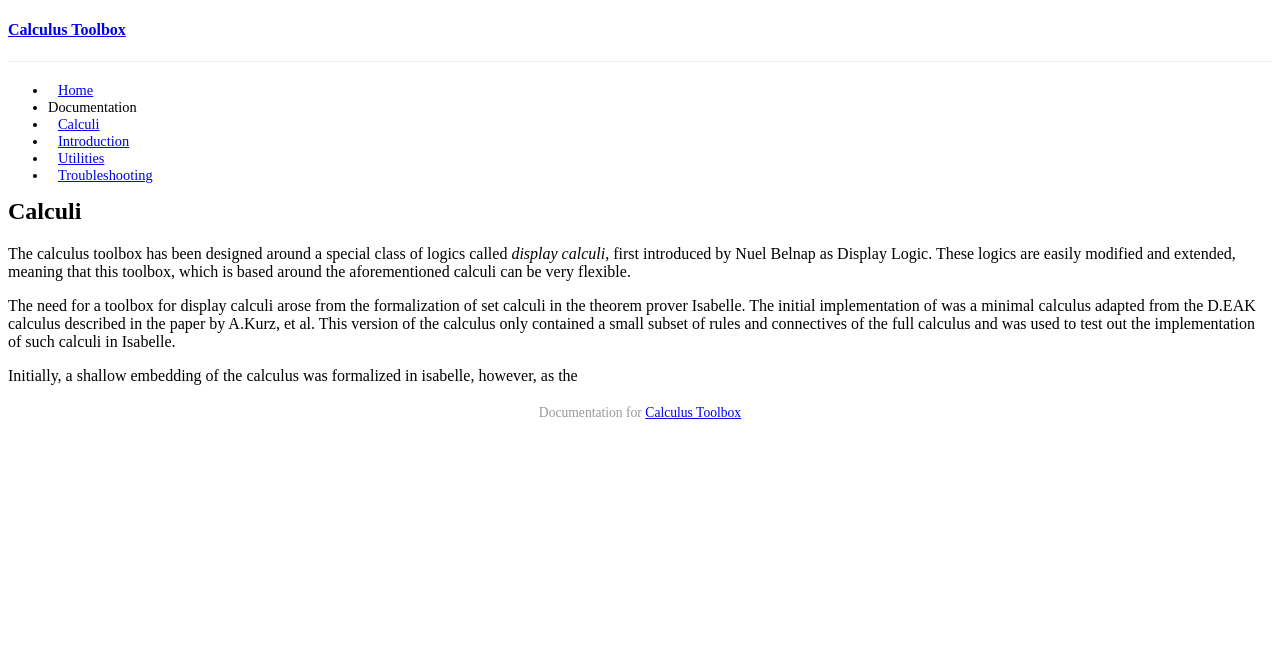
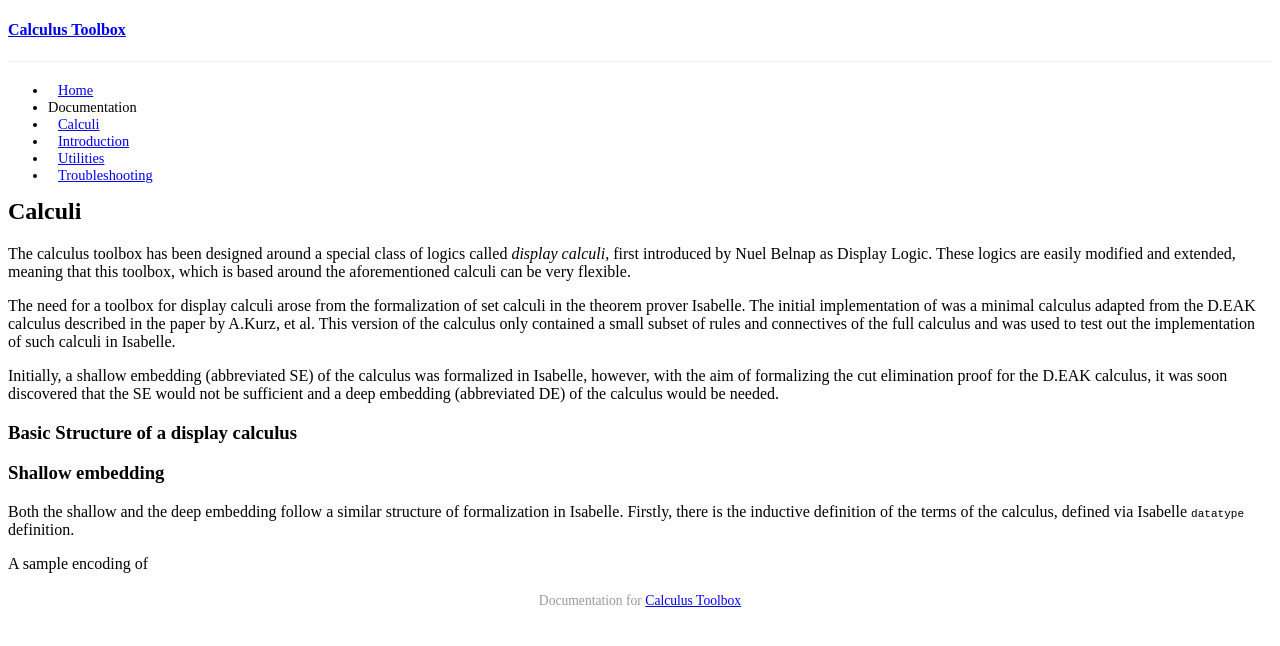
Before and after one commit to goodlyrottenapple/calculus-toolbox, a Jekyll site: the page built from _posts/2015-04-17-calculi.md, in a window 1280 px wide. Shown: the top 646 px of the page. Built offline with Jekyll 4.4.1, drawn with Linux system fonts in a browser that asks for light colours; Markdown is read by kramdown in place of the engine named in the settings; a style sheet for code colours, icons or effects is not loaded.

Commit message:
calculi mod

```diff
--- a/_posts/2015-04-17-calculi.md
+++ b/_posts/2015-04-17-calculi.md
@@ -10,4 +10,14 @@ The calculus toolbox has been designed around a special class of logics called _
 
 The need for a toolbox for display calculi arose from the formalization of set calculi in the theorem prover Isabelle. The initial implementation of was a minimal calculus adapted from the D.EAK calculus described in the paper by A.Kurz, et al. This version of the calculus only contained a small subset of rules and connectives of the full calculus and was used to test out the implementation of such calculi in Isabelle.
 
-Initially, a shallow embedding of the calculus was formalized in isabelle, however, as the
+Initially, a shallow embedding (abbreviated SE) of the calculus was formalized in Isabelle, however, with the aim of formalizing the cut elimination proof for the D.EAK calculus, it was soon discovered that the SE would not be sufficient and a deep embedding (abbreviated DE) of the calculus would be needed.
+
+### Basic Structure of a display calculus
+
+
+
+### Shallow embedding
+
+Both the shallow and the deep embedding follow a similar structure of formalization in Isabelle. Firstly, there is the inductive definition of the terms of the calculus, defined via Isabelle `datatype` definition.
+
+A sample encoding of
```
Also changed, not shown: _posts/2015-04-06-introduction.md (+2 -0 lines).
